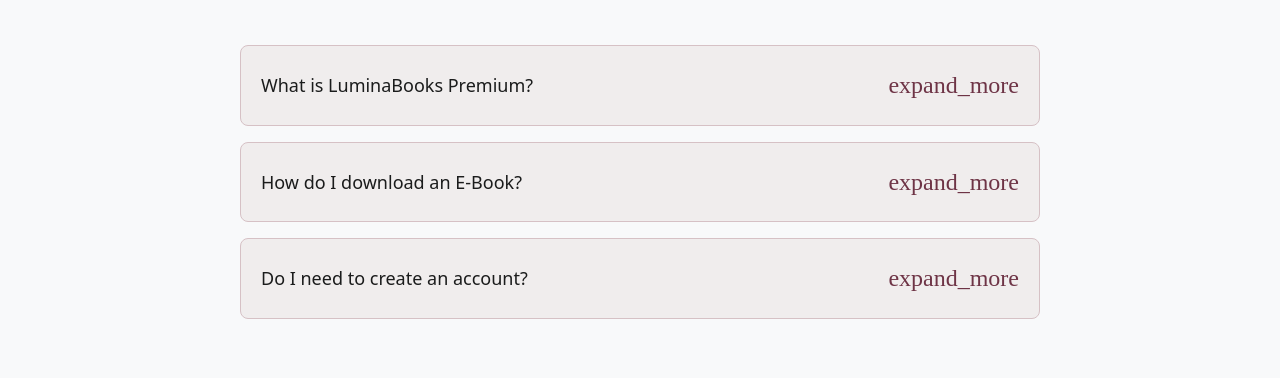
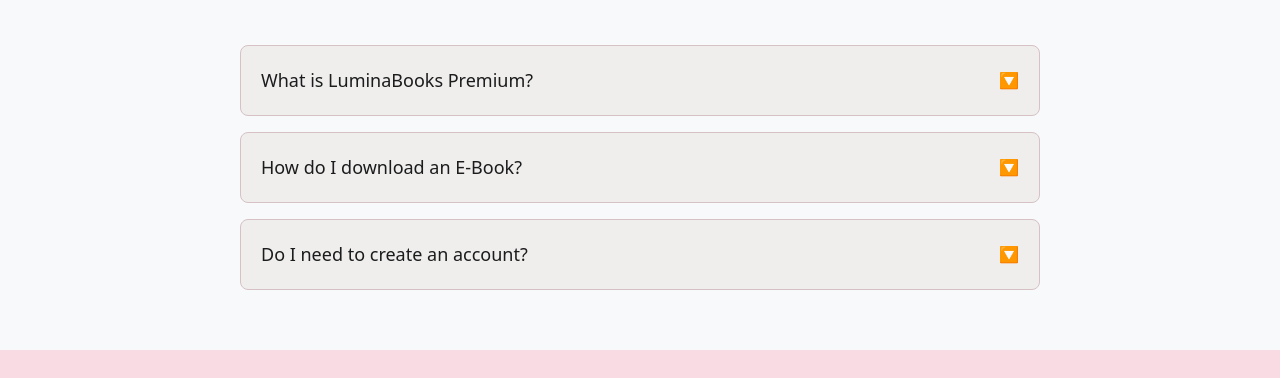
Before and after one commit to EL-STRIX/Gameonix_Esports_Lumina, a plain HTML site: page pages/faq.html in a window 1280 px wide. Shown: the part 265-643 px from the top of the page. Drawn offline with Linux system fonts and the light colour scheme.

Commit message:
Fix FAQ expand icons to use native emoji instead of Material Symbols

```diff
--- a/css/faq.css
+++ b/css/faq.css
@@ -49,9 +49,8 @@
 }
 
 .faq-item summary::after {
-  content: "expand_more";
-  font-family: "Material Symbols Outlined";
-  font-size: 24px;
+  content: "🔽";
+  font-size: 16px;
   color: var(--primary);
   transition: transform 0.2s;
 }
```
